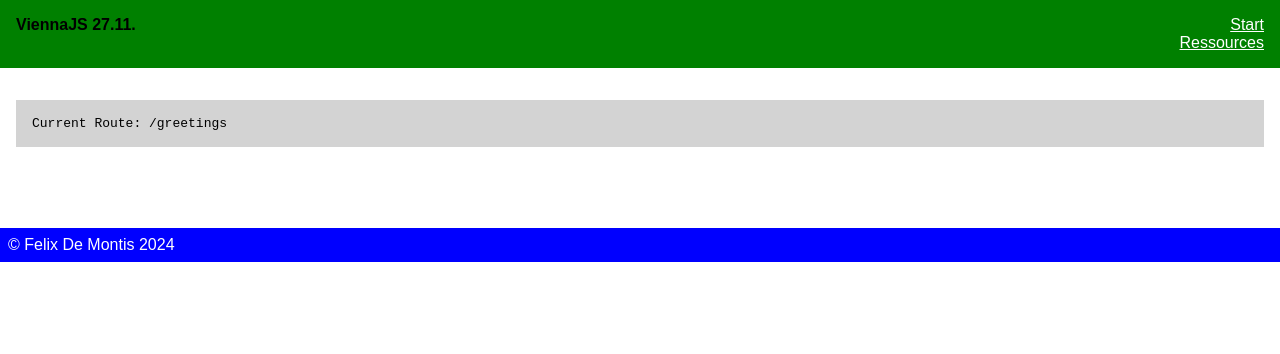
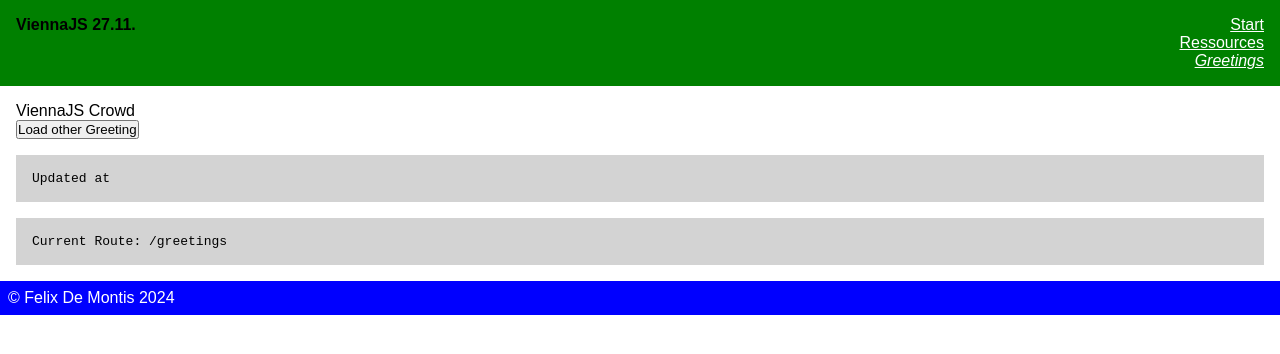
Before and after one commit to dervondenbergen/nuxt-viennajs, a Nuxt app: page /greetings in a window 1280 px wide. Shown: the top 354 px of the page. Built offline with nearby package versions, Linux system fonts and the light colour scheme; no server answers.

Commit message:
04. add api

```diff
--- a/components/header.vue
+++ b/components/header.vue
@@ -4,6 +4,7 @@
     <nav>
       <NuxtLink to="/">Start</NuxtLink>
       <NuxtLink to="/ressources">Ressources</NuxtLink>
+      <NuxtLink to="/greetings">Greetings</NuxtLink>
     </nav>
   </header>
 </template>
--- /dev/null
+++ b/pages/greetings.vue
@@ -0,0 +1,16 @@
+<template>
+  <div>
+    <p>{{ data?.greeting }} ViennaJS Crowd</p>
+    <button @click="() => refresh()">
+      Load other Greeting
+    </button>
+    <pre>Updated at {{ data?.time }}</pre>
+  </div>
+</template>
+
+<script setup lang="ts">
+const {
+  data,
+  refresh,
+} = await useFetch("/api/greetings");
+</script>
```
Also changed, not shown: 1 other file (tests, documents, lock files or other folders).
